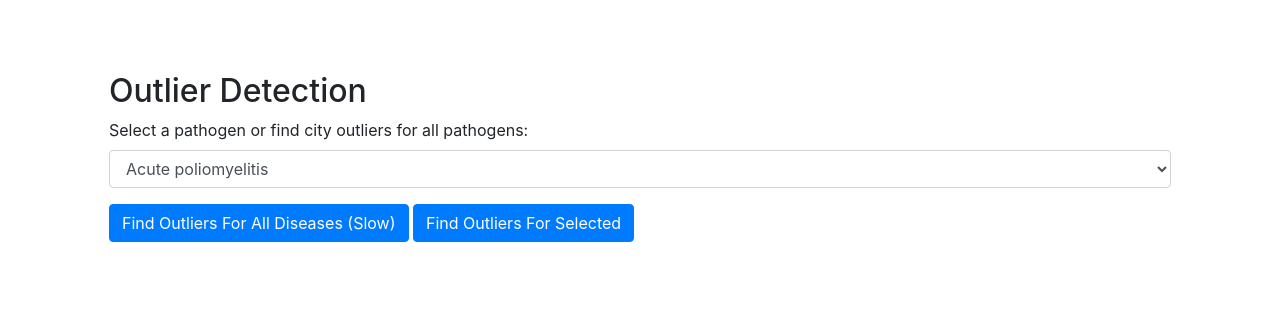
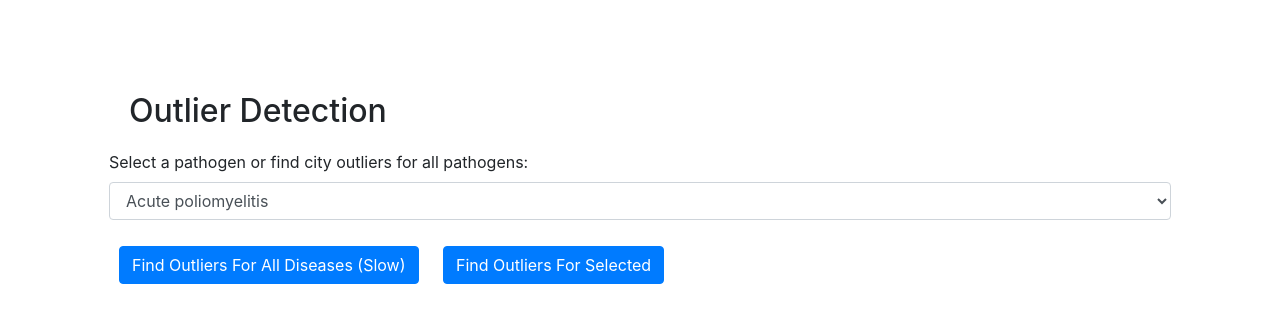
Before and after one commit to cappsbryan/tycho_mining, a Flask app: page /outliers in a window 1280 px wide. Shown: the part 56-379 px from the top of the page. Run offline with Flask 2, Linux system fonts and the light colour scheme; some libraries are stand-ins or nearby versions.

Commit message:
Added css styling

```diff
--- a/templates/outliers.html
+++ b/templates/outliers.html
@@ -1,5 +1,13 @@
 {% extends "layout.html" %}
 {% block content %}
+<style>
+    button {
+        margin: 10px;
+    }
+    h2 {
+        margin: 20px;
+    }
+</style>
     <h2>Outlier Detection</h2>
     <form method="get" action="/outlier_results" onsubmit="return showLoading()" id="pick_disease">
         <div class="form-group">
```
Also changed, not shown: templates/outlier_results.html (+8 -0 lines).
